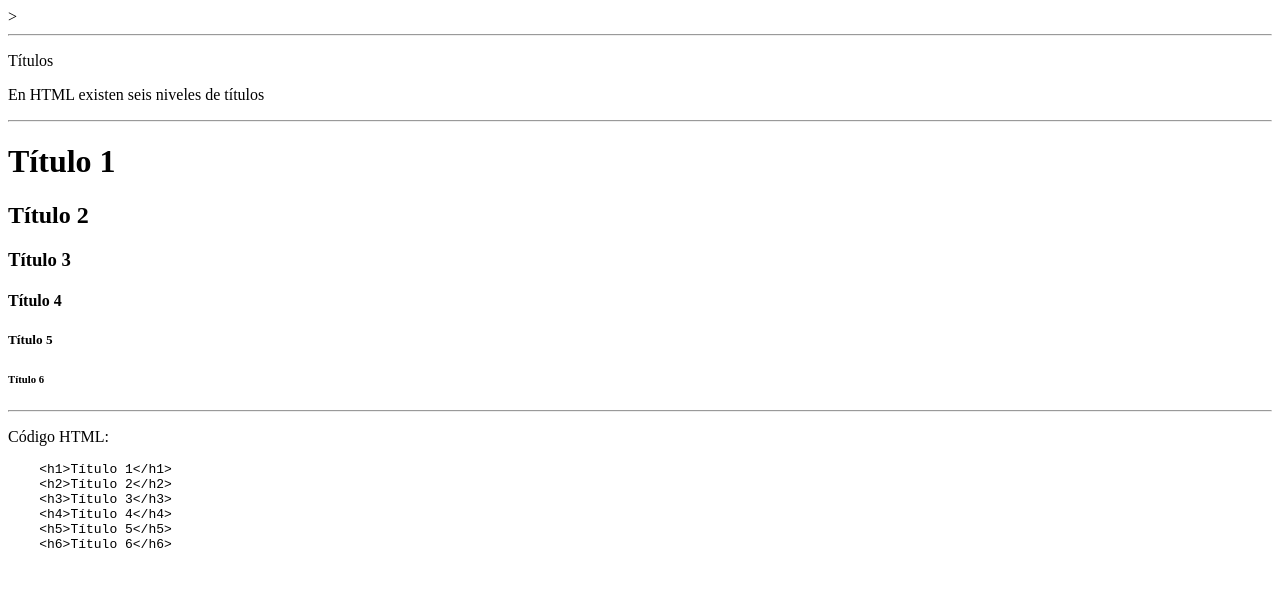
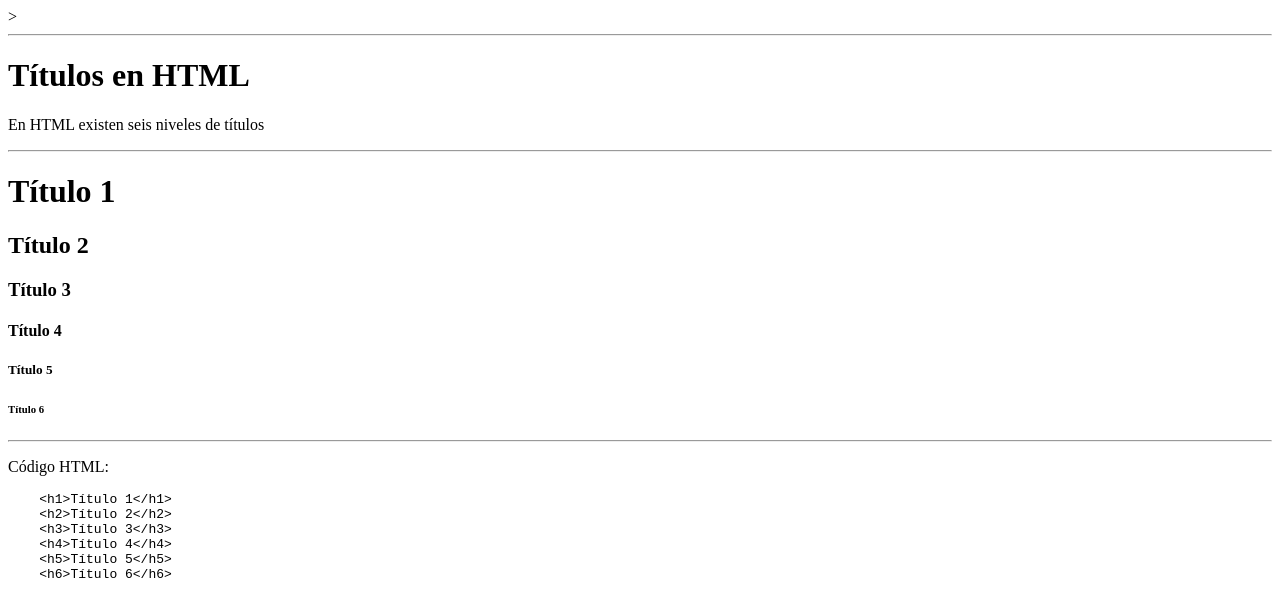
Before and after one commit to monicaCurso2023/Curso-HTML-CSS, a plain HTML site: page 01-titulos.html in a window 1280 px wide. Drawn offline with Linux system fonts and the light colour scheme.

Commit message:
Añadido Header H1

```diff
--- a/01-titulos.html
+++ b/01-titulos.html
@@ -8,7 +8,7 @@
 <body>
 
   <hr>
-  <p>Títulos</p>
+  <h1>Títulos en HTML</h1>
 
   <p>En HTML existen seis niveles de títulos</p>
   <hr>
```
Also changed, not shown: index.html (+2 -0 lines).
